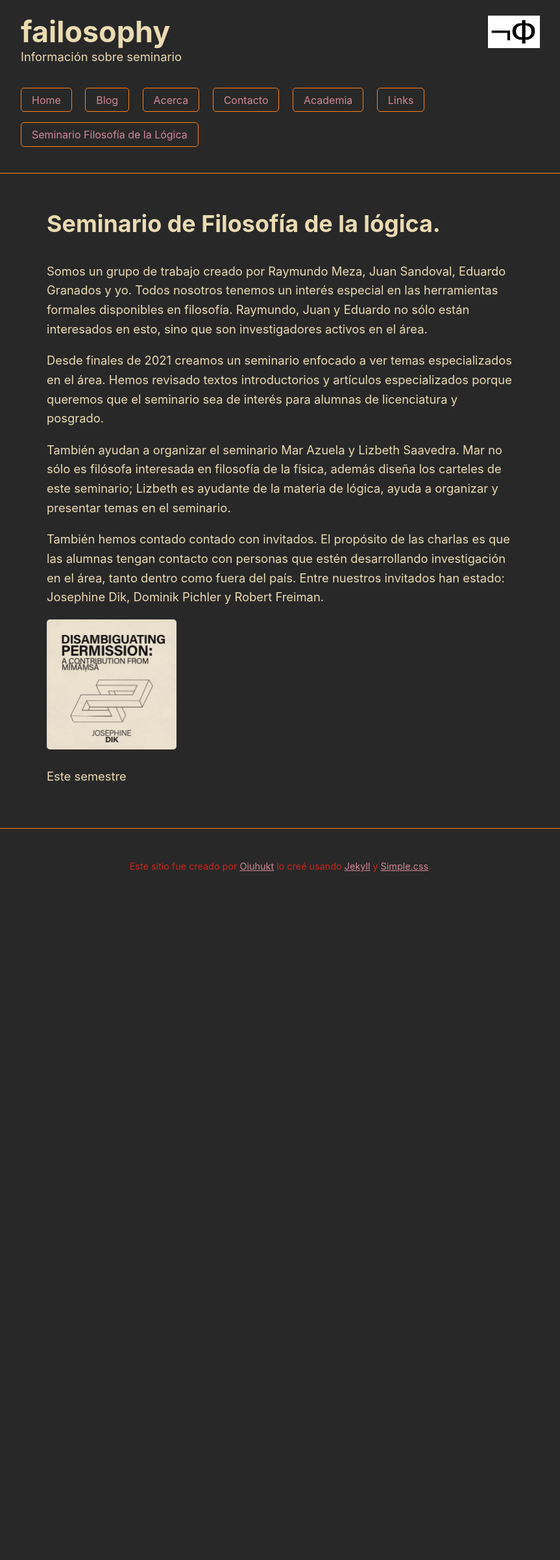
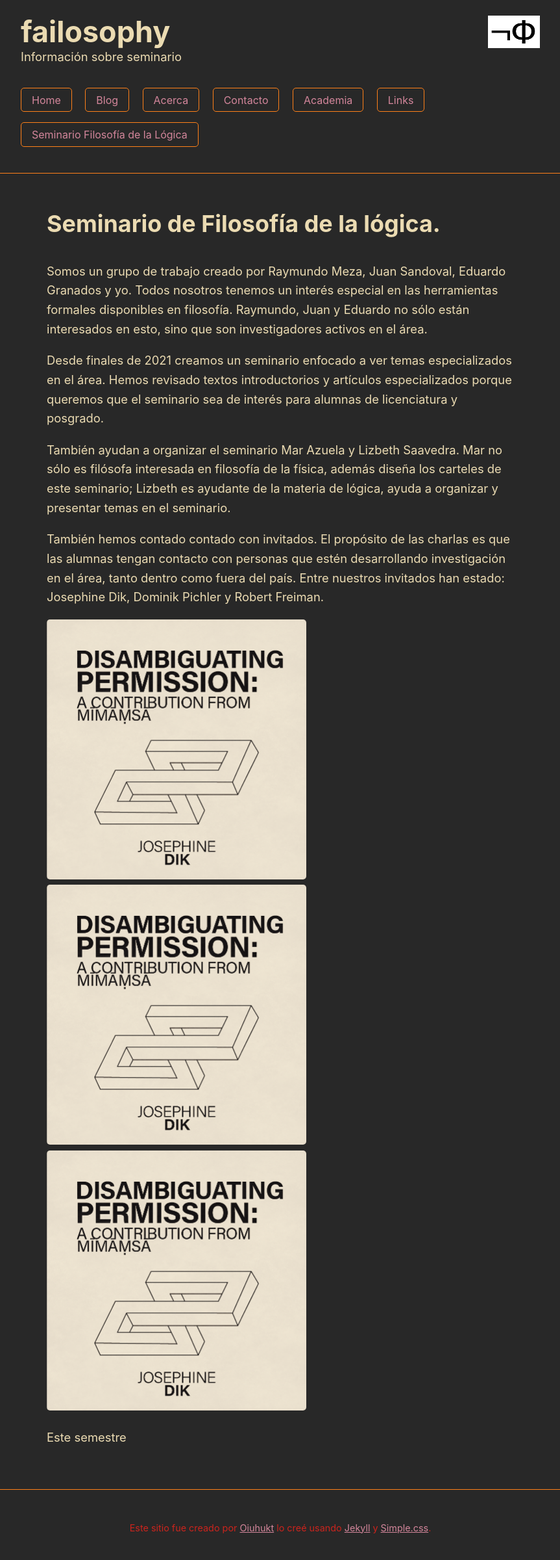
Before and after one commit to Oiuhukt/failosophy, a Jekyll site: the page built from seminario.md, in a window 1280 px wide. Shown: the whole page at 65% size, without its empty margins (208-1071 px from the left). Built offline with Jekyll 4.4.1, drawn with Linux system fonts in a browser that asks for light colours; before the commit the page ends 1383 px from its top, so only the background shows below that.

Commit message:
nuevas imágenes

```diff
--- a/seminario.md
+++ b/seminario.md
@@ -16,6 +16,17 @@
 
 También hemos contado contado con invitados. El propósito de las charlas es que las alumnas tengan contacto con personas que estén desarrollando investigación en el área, tanto dentro como fuera del país. Entre nuestros invitados han estado: Josephine Dik, Dominik Pichler y Robert Freiman.
 
-<img src="/failosophy/assets/images/SL_JD.png" alt="Josephine" title="Póster Josephine" width="200" height="200" />
+<div class="row">
+  <div class="column">
+   <img src="/failosophy/assets/images/SL_JD.png" alt="Josephine" title="Póster Josephine" width="400" height="400" />
+  </div>
+  <div class="column">
+   <img src="/failosophy/assets/images/SL_JD.png" alt="Josephine" title="Póster Josephine" width="400" height="400" />
+ </div>
+  <div class="column">
+  <img src="/failosophy/assets/images/SL_JD.png" alt="Josephine" title="Póster Josephine" width="400" height="400" />
+  </div>
+</div>
+
 
 Este semestre
```
